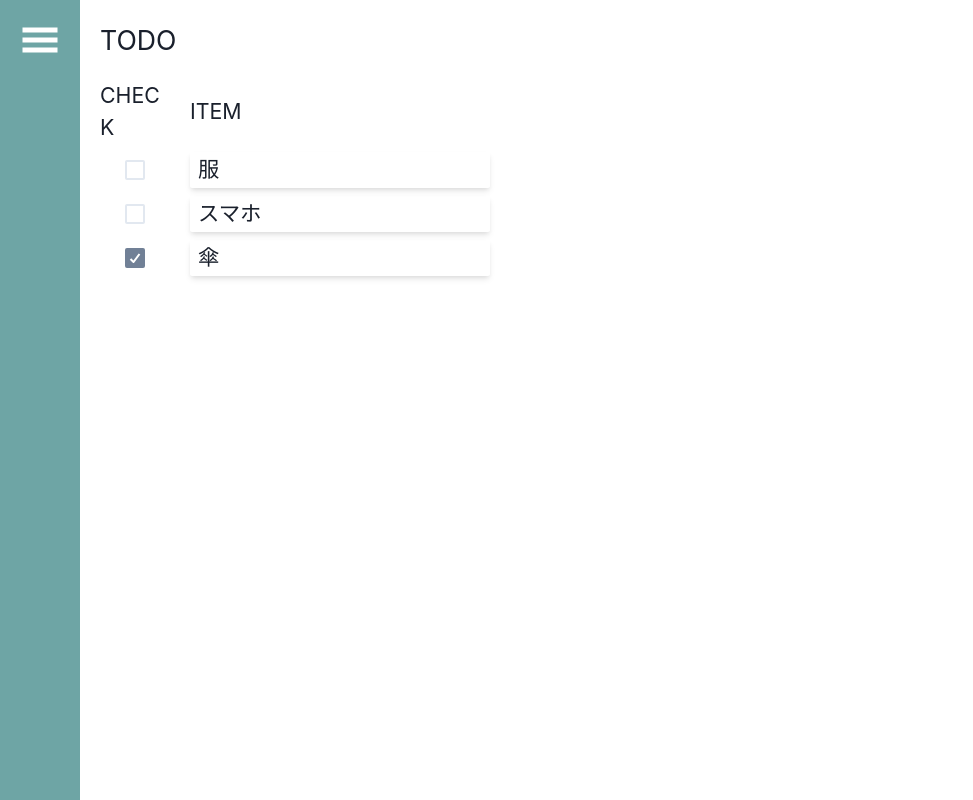
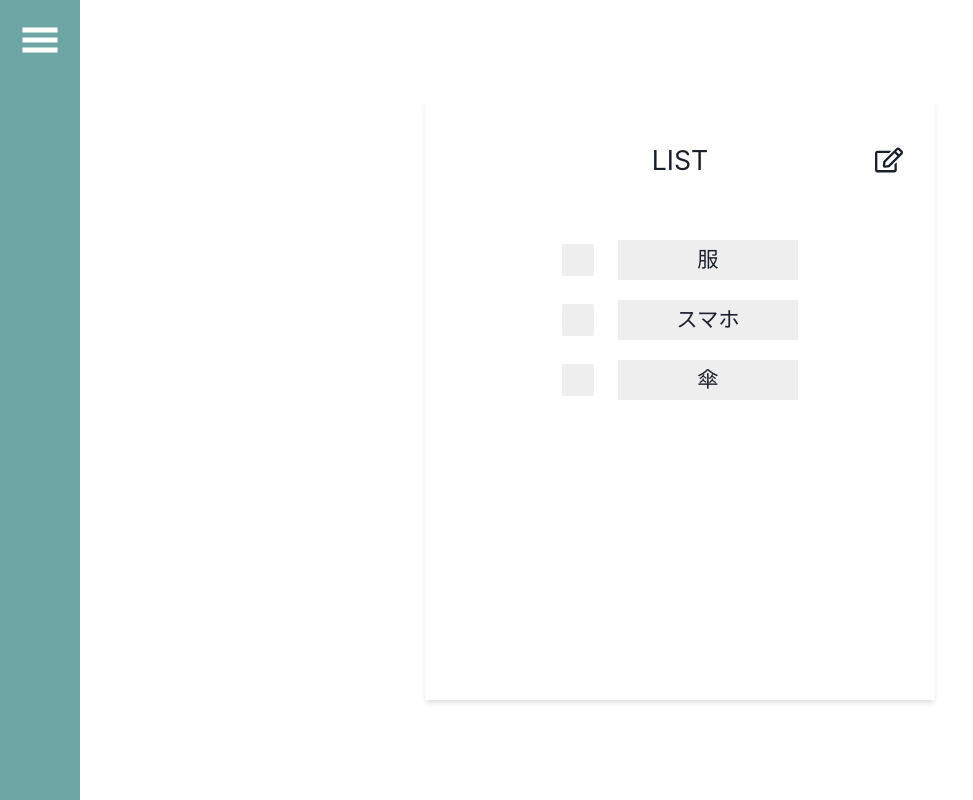
Before and after one commit to nanahiryu/mizu_simple_checklist, a React (Create React App) app: page / in a window 1280 px wide. Shown: the whole page, without its empty margins (0-973 px from the left). Built offline with nearby package versions, Linux system fonts and the light colour scheme.

Commit message:
checkboxのコンポーネントへの切り分け

```diff
--- a/src/components/pages/Home.tsx
+++ b/src/components/pages/Home.tsx
@@ -1,5 +1,7 @@
-import { Checkbox, Flex, HStack, Input, Stack, Text } from "@chakra-ui/react";
+import { Box, Flex, HStack, Stack, Text } from "@chakra-ui/react";
 import React, { useEffect, useState } from "react";
+import { Checkbox } from "../ui/checkbox/Checkbox";
+import { FaRegEdit } from "react-icons/fa";
 
 type Item = {
   id: number;
@@ -20,7 +22,7 @@ const ItemDemo = [
   },
   {
     id: 3,
-    isChecked: true,
+    isChecked: false,
     name: "傘",
   },
 ];
@@ -43,33 +45,42 @@ export const Home = () => {
   }, []);
   return (
     <>
-      <Flex w="full" h="full" direction="column" p="20px">
-        <Text fontSize="20pt">TODO</Text>
-        <Stack mt="20px">
-          <HStack spacing="20px">
-            <Text w="70px" fontSize="16pt">
-              CHECK
-            </Text>
-            <Text fontSize="16pt">ITEM</Text>
-          </HStack>
+      <Flex w="full" h="full" p="20px" align="center" justify="center">
+        <Flex
+          w="510px"
+          h="600px"
+          bg="white"
+          direction="column"
+          align="center"
+          shadow="md"
+        >
+          <Flex
+            w="full"
+            my="40px"
+            align="center"
+            justify="center"
+            pos="relative"
+          >
+            <Text fontSize="20pt">LIST</Text>
+            <Box mr="32px" pos="absolute" right="0">
+              <FaRegEdit size={28} />
+            </Box>
+          </Flex>
+          <Stack mt="20px" spacing="20px">
             {todoItems.map((item) => (
-            <HStack key={item.id} spacing="20px">
-              <Flex w="70px" align="center" justify="center">
+              <HStack key={item.id} spacing="24px">
+                <Flex align="center" justify="center">
                   <Checkbox
-                  size="lg"
-                  colorScheme="gray"
-                  defaultChecked={item.isChecked}
                     checked={item.isChecked}
                     onChange={(e) => handleCheck(e, item.id)}
                   />
                 </Flex>
                 <Flex
-                align="start"
-                w="300px"
-                py="2px"
-                pl="8px"
-                borderRadius="sm"
-                shadow="md"
+                  align="center"
+                  justify="center"
+                  w="180px"
+                  h="40px"
+                  bg={item.isChecked ? "ui.lightteal" : "ui.lightgray"}
                 >
                   <Text fontSize="16pt">{item.name}</Text>
                 </Flex>
@@ -77,6 +88,7 @@ export const Home = () => {
             ))}
           </Stack>
         </Flex>
+      </Flex>
     </>
   );
 };
--- /dev/null
+++ b/src/components/ui/checkbox/Checkbox.tsx
@@ -0,0 +1,29 @@
+import { Flex } from "@chakra-ui/react";
+import React from "react";
+import { FiCheck } from "react-icons/fi";
+
+type CheckboxProps = {
+  checked?: boolean;
+  onChange: (e: React.ChangeEvent<HTMLInputElement>) => void;
+};
+
+export const Checkbox = (props: CheckboxProps) => {
+  const { checked, onChange } = props;
+  return (
+    <Flex w="32px" h="32px">
+      <label className="checkbox-label">
+        <input
+          style={{ display: "none" }}
+          type="checkbox"
+          checked={checked}
+          onChange={onChange}
+        />
+        {checked && (
+          <Flex w="full" h="full" align="center" justify="center">
+            <FiCheck size={32} color="#6EA5A5" />
+          </Flex>
+        )}
+      </label>
+    </Flex>
+  );
+};
```
Lines whose indentation alone changed are shown as unchanged.
